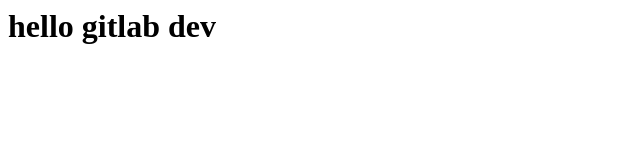
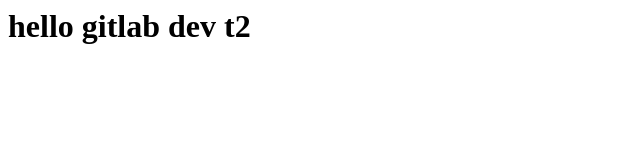
Before and after one commit to lastmegumi/htmltest, a plain HTML site: page html/index.html in a window 1280 px wide. Shown: the full height of the page, 0-640 px from the left. Drawn offline with Linux system fonts and the light colour scheme.

Commit message:
Update index.html

```diff
--- a/html/index.html
+++ b/html/index.html
@@ -1 +1 @@
-<h1>hello gitlab dev</h1>
+<h1>hello gitlab dev t2</h1>
```
